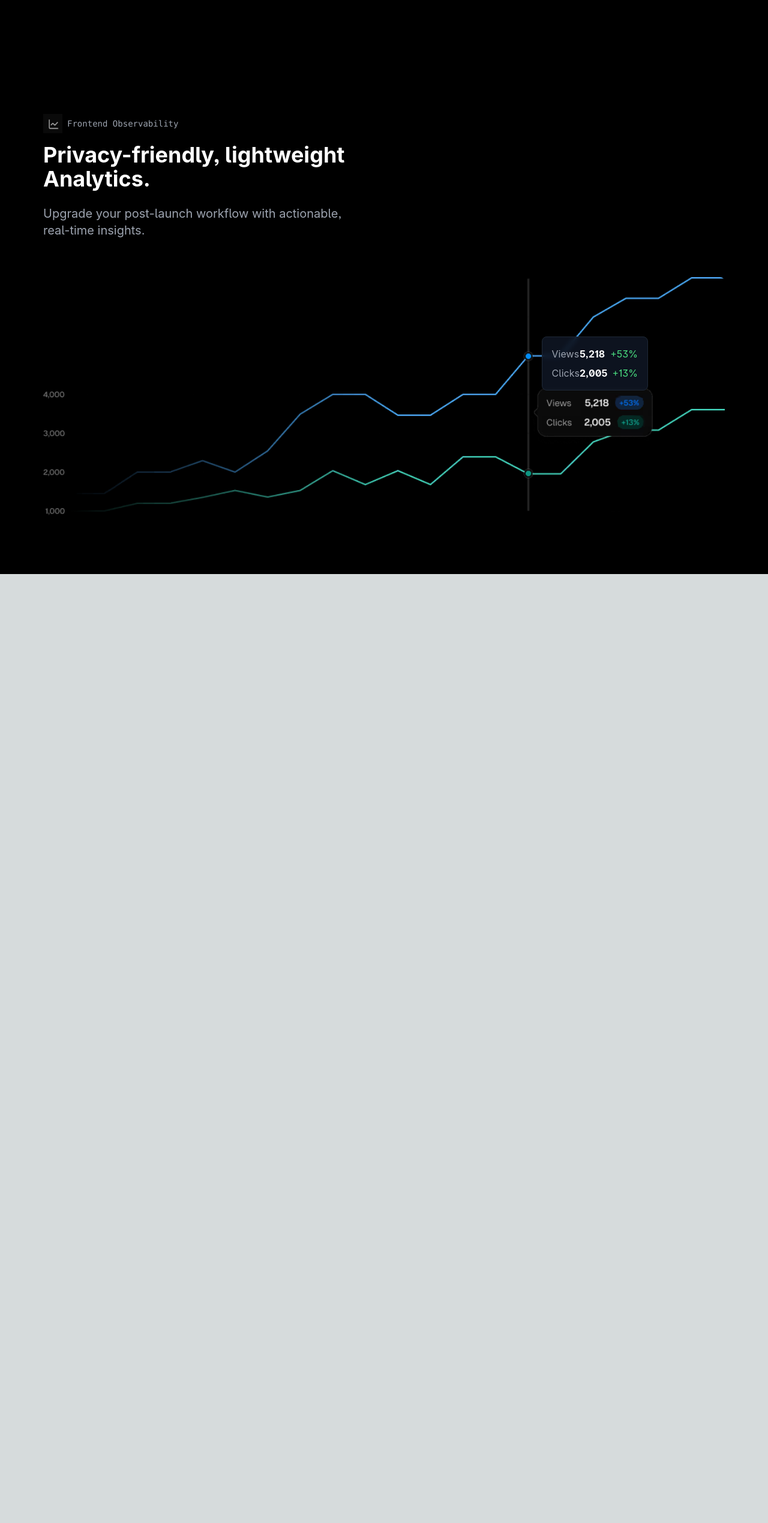
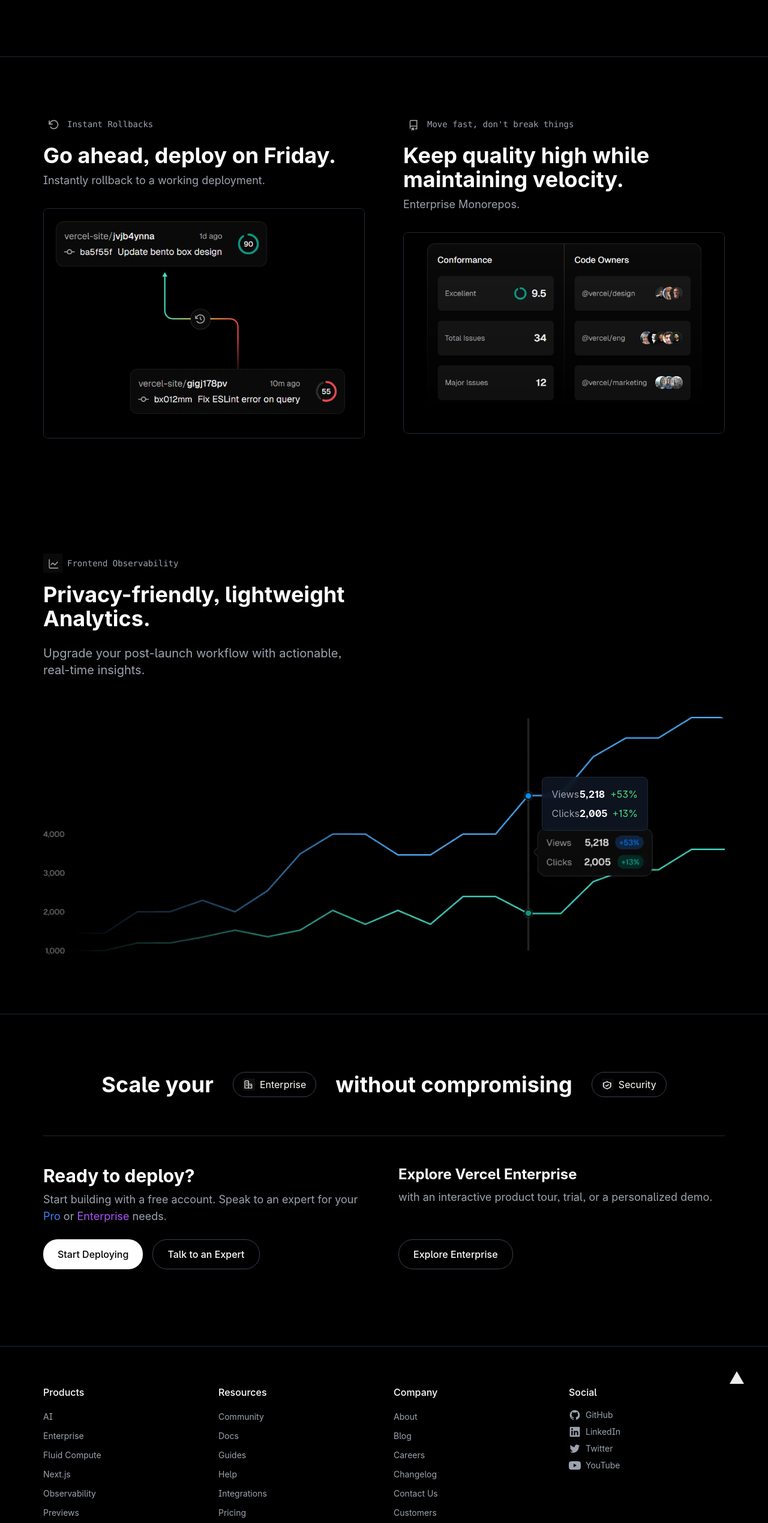
Before and after one commit to AWESOME04/vercel-ui-clone, a React (Vite) app: page / in a window 1280 px wide. Shown: the part 1747-4286 px from the top of the page at 60% size. Before the commit the page ends 2704 px from the top, so only its background shows below. Built offline with nearby package versions, Linux system fonts and the light colour scheme.

Commit message:
feat: update App.tsx to add remaining sections

```diff
--- a/src/App.tsx
+++ b/src/App.tsx
@@ -2,6 +2,9 @@ import Navbar from './components/Navbar';
 import Hero from './components/Hero';
 import CodeExamples from './components/CodeExamples';
 import Analytics from './components/Analytics';
+import CustomerShowcase from './components/CustomerShowcase';
+import ScaleUp from './components/ScaleUp';
+import Footer from './components/Footer';
 import './styles/globals.css';
 
 function App() {
@@ -11,8 +14,11 @@ function App() {
       <main>
         <Hero />
         <CodeExamples />
+        <CustomerShowcase />
         <Analytics />
+        <ScaleUp />
       </main>
+      <Footer />
     </div>
   );
 }
```
